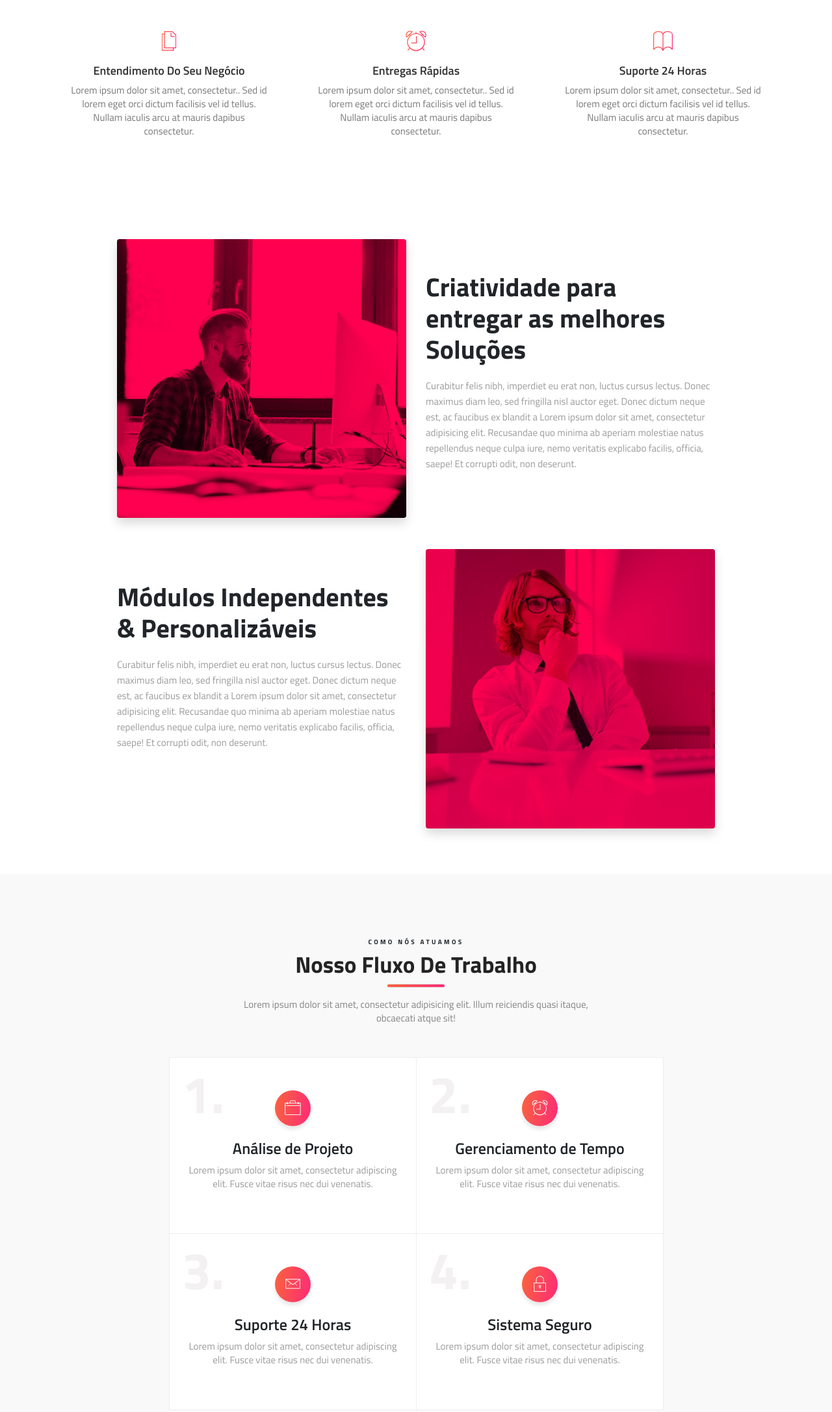
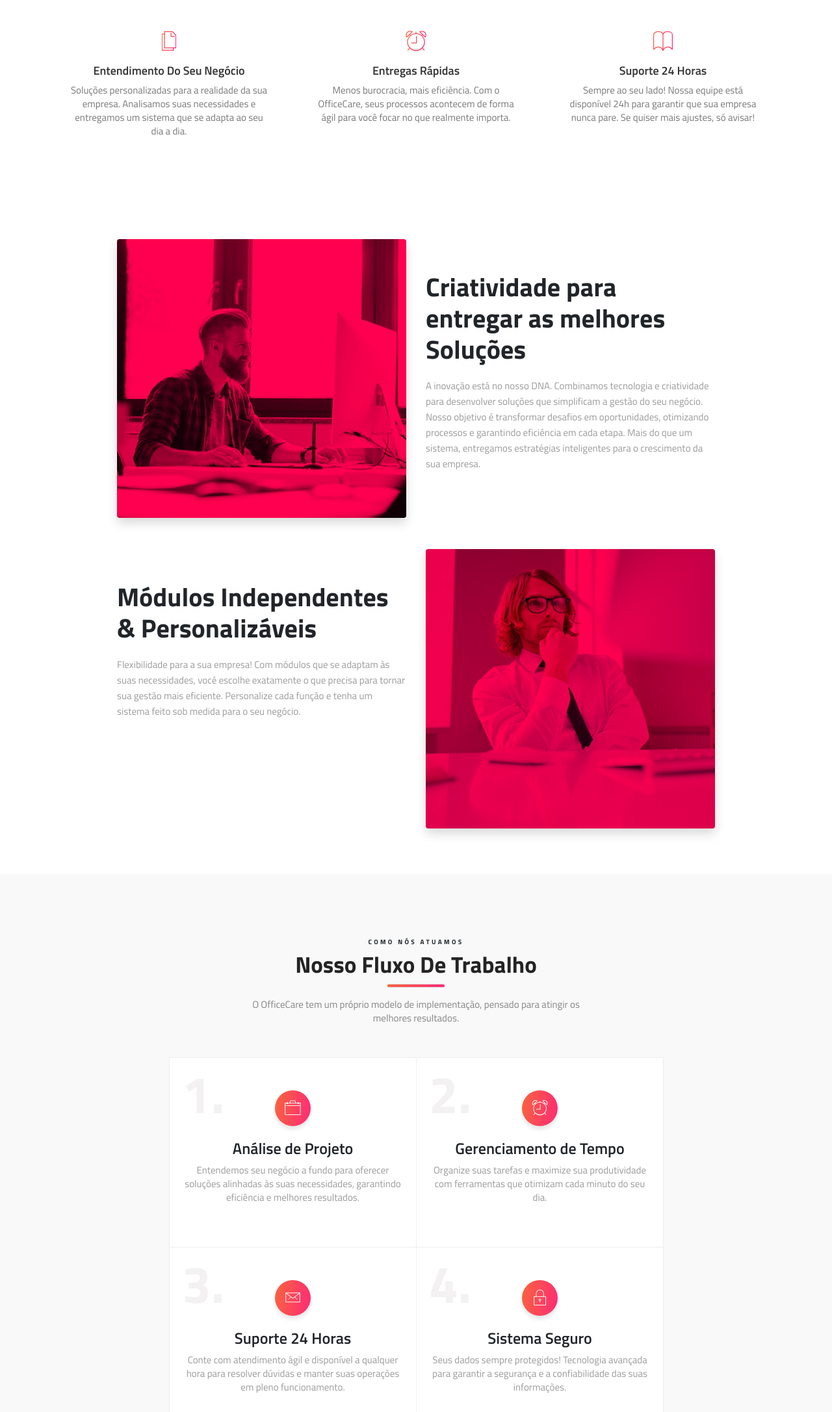
Before and after one commit to themefisher/navigator-bootstrap, a website: page theme/index.html in a window 1280 px wide. Shown: the part 1020-3193 px from the top of the page at 65% size. Drawn offline with Linux system fonts and the light colour scheme; some packages are replaced by stand-ins of ours; files whose address does not match are found by name.

Commit message:
home atualizada

```diff
--- a/theme/index.html
+++ b/theme/index.html
@@ -200,7 +200,8 @@ Start About Section
 						<i class="tf-ion-ios-copy-outline"></i>
 					</div>
 					<h3>Entendimento Do Seu Negócio</h3>
-					<p>Lorem ipsum dolor sit amet, consectetur.. Sed id lorem eget orci dictum facilisis vel id tellus. Nullam iaculis arcu at mauris dapibus consectetur.</p>
+					<p>Soluções personalizadas para a realidade da sua empresa. Analisamos suas necessidades e entregamos um sistema que se adapta ao seu dia a dia.
+					</p>
 				</div>
 			</div>
 			<!-- End Single Service Item -->
@@ -212,7 +213,7 @@ Start About Section
 						<i class="tf-ion-ios-alarm-outline"></i>
 					</div>
 					<h3>Entregas Rápidas</h3>
-					<p>Lorem ipsum dolor sit amet, consectetur.. Sed id lorem eget orci dictum facilisis vel id tellus. Nullam iaculis arcu at mauris dapibus consectetur.</p>
+					<p>Menos burocracia, mais eficiência. Com o OfficeCare, seus processos acontecem de forma ágil para você focar no que realmente importa.</p>
 				</div>
 			</div>
 			<!-- End Single Service Item -->
@@ -224,7 +225,7 @@ Start About Section
 						<i class="tf-ion-ios-book-outline"></i>
 					</div>
 					<h3>Suporte 24 Horas</h3>
-					<p>Lorem ipsum dolor sit amet, consectetur.. Sed id lorem eget orci dictum facilisis vel id tellus. Nullam iaculis arcu at mauris dapibus consectetur.</p>
+					<p>Sempre ao seu lado! Nossa equipe está disponível 24h para garantir que sua empresa nunca pare. Se quiser mais ajustes, só avisar! </p>
 				</div>
 			</div>
 		</div> 		<!-- End row -->
@@ -243,10 +244,7 @@ Start About Section
 			<div class="col-md-5">
 				<div class="content">
 					<h2>Criatividade para entregar as melhores <br> Soluções</h2>
-					<p>Curabitur felis nibh, imperdiet eu erat non, luctus cursus lectus. Donec maximus diam leo, sed fringilla nisl
-						auctor eget. Donec dictum neque est, ac faucibus ex blandit a
-						Lorem ipsum dolor sit amet, consectetur adipisicing elit. Recusandae quo minima ab aperiam molestiae natus
-						repellendus neque culpa iure, nemo veritatis explicabo facilis, officia, saepe! Et corrupti odit, non deserunt.
+					<p>A inovação está no nosso DNA. Combinamos tecnologia e criatividade para desenvolver soluções que simplificam a gestão do seu negócio. Nosso objetivo é transformar desafios em oportunidades, otimizando processos e garantindo eficiência em cada etapa. Mais do que um sistema, entregamos estratégias inteligentes para o crescimento da sua empresa.
 				</div>
 			</div>
 		</div>
@@ -254,10 +252,7 @@ Start About Section
 			<div class="col-md-5 order-md-1 order-2">
 				<div class="content">
 					<h2>Módulos Independentes<br> & Personalizáveis</h2>
-					<p>Curabitur felis nibh, imperdiet eu erat non, luctus cursus lectus. Donec maximus diam leo, sed fringilla nisl
-						auctor eget. Donec dictum neque est, ac faucibus ex blandit a
-						Lorem ipsum dolor sit amet, consectetur adipisicing elit. Recusandae quo minima ab aperiam molestiae natus
-						repellendus neque culpa iure, nemo veritatis explicabo facilis, officia, saepe! Et corrupti odit, non deserunt.
+					<p>Flexibilidade para a sua empresa! Com módulos que se adaptam às suas necessidades, você escolhe exatamente o que precisa para tornar sua gestão mais eficiente. Personalize cada função e tenha um sistema feito sob medida para o seu negócio.
 				</div>
 			</div>
 			<div class="col-md-5 order-md-2 order-1">
@@ -278,8 +273,7 @@ Start About Section
           <h4>Como Nós Atuamos</h4>
           <h2>Nosso Fluxo De Trabalho</h2>
           <span class="border"></span>
-          <p>Lorem ipsum dolor sit amet, consectetur adipisicing elit. Illum reiciendis quasi itaque, obcaecati atque
-            sit!</p>
+          <p>O OfficeCare tem um próprio modelo de implementação, pensado para atingir os melhores resultados.</p>
         </div>
       </div>
       <div class="col-8 mx-auto">
@@ -289,7 +283,8 @@ Start About Section
               <span class="count">1.</span>
               <i class="tf-ion-ios-briefcase-outline"></i>
               <h4>Análise de Projeto</h4>
-              <p>Lorem ipsum dolor sit amet, consectetur adipiscing elit. Fusce vitae risus nec dui venenatis.</p>
+              <p>Entendemos seu negócio a fundo para oferecer soluções alinhadas às suas necessidades, garantindo eficiência e melhores resultados.
+			  </p>
             </div>
           </div>
           <div class="col-md-6 p-0">
@@ -297,7 +292,7 @@ Start About Section
               <span class="count">2.</span>
               <i class="tf-ion-ios-alarm-outline"></i>
               <h4>Gerenciamento de Tempo</h4>
-              <p>Lorem ipsum dolor sit amet, consectetur adipiscing elit. Fusce vitae risus nec dui venenatis.</p>
+              <p>Organize suas tarefas e maximize sua produtividade com ferramentas que otimizam cada minuto do seu dia.			  </p>
             </div>
           </div>
           <div class="col-md-6 p-0">
@@ -305,7 +300,7 @@ Start About Section
               <span class="count">3.</span>
               <i class="tf-ion-ios-email-outline"></i>
               <h4>Suporte 24 Horas</h4>
-              <p>Lorem ipsum dolor sit amet, consectetur adipiscing elit. Fusce vitae risus nec dui venenatis.</p>
+              <p>Conte com atendimento ágil e disponível a qualquer hora para resolver dúvidas e manter suas operações em pleno funcionamento.			  </p>
             </div>
           </div>
           <div class="col-md-6 p-0">
@@ -313,7 +308,8 @@ Start About Section
               <span class="count">4.</span>
               <i class="tf-ion-ios-locked-outline"></i>
               <h4>Sistema Seguro</h4>
-              <p>Lorem ipsum dolor sit amet, consectetur adipiscing elit. Fusce vitae risus nec dui venenatis.</p>
+              <p>Seus dados sempre protegidos! Tecnologia avançada para garantir a segurança e a confiabilidade das suas informações.
+			  </p>
             </div>
           </div>
         </div>
@@ -332,7 +328,7 @@ Start About Section
 					<h4>RECENT WORK</h4>
 					<h2>WORK SHOWCASE.</h2>
 					<span class="border"></span>
-					<p>Lorem ipsum dolor sit amet, consectetur adipisicing elit. Illum reiciendis quasi itaque, obcaecati atque sit!</p>
+					<p>Confira na prática como nossas soluções transformam a gestão de negócios. Cases de sucesso e projetos que elevam a produtividade e eficiência!</p>
 				</div>
 			</div>
 		</div>
@@ -434,7 +430,7 @@ Start About Section
 					<h4>TEAM MEMBER</h4>
 					<h2>Nossa Equipe.</h2>
 					<span class="border"></span>
-					<p>Lorem ipsum dolor sit amet, consectetur adipisicing elit. Illum reiciendis quasi itaque, obcaecati atque sit!</p>
+					<p>Conheça nossos parceiros.</p>
 				</div>
 			</div>
 		</div>
```
